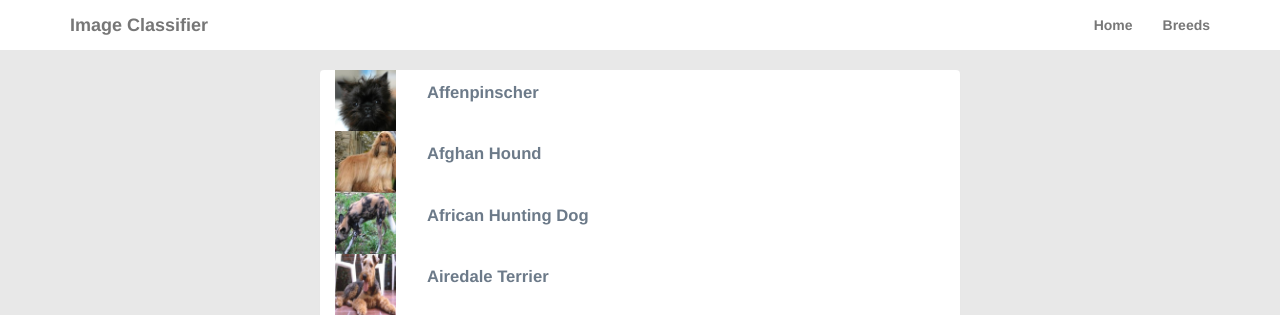
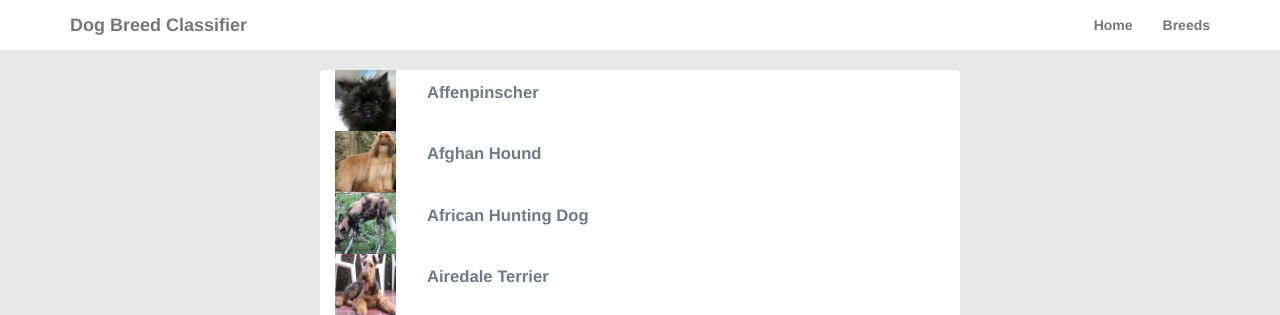
Before and after one commit to OtorSama/SP, a PHP site: page /html/breeds.php in a window 1280 px wide. Shown: the top 315 px of the page. Run offline with PHP 8.4, Linux system fonts and the light colour scheme; data comes from the database, SQL or seed files in the repository.

Commit message:
Breed and Navbar change

```diff
--- a/html/breeds.php
+++ b/html/breeds.php
@@ -5,7 +5,8 @@
 <!DOCTYPE html>
 <html>
 	<head>
-		<title>Dog Bread Classifier</title>
+		<title>Dog Breed Classifier</title>
+		<?php require('config.php'); ?>
 		<?php require('require.php'); ?>
 		<meta name="viewport" content="width=device-width, initial-scale=1.0">
 	</head>
--- a/html/navbar.php
+++ b/html/navbar.php
@@ -5,7 +5,7 @@
 				<span class="glyphicon glyphicon-menu-hamburger"></span>
 			</button>
 
-			<a class="navbar-brand" href="#">Image Classifier</a>
+			<a class="navbar-brand" href="index.php">Dog Breed Classifier</a>
 		</div>
 
 		<div class="nav navbar-right">
```
Also changed, not shown: 2 other files.
